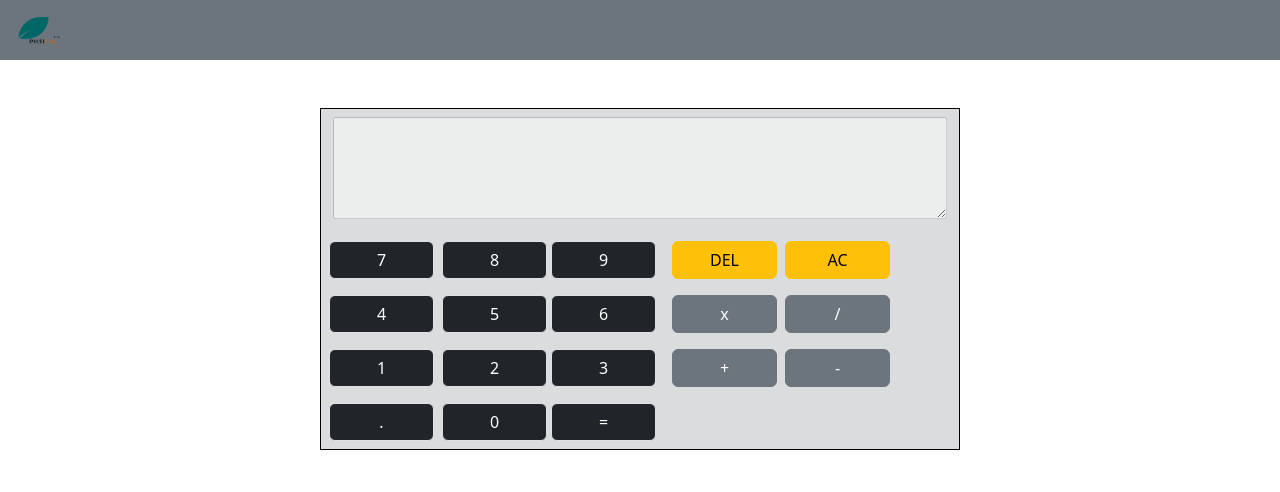
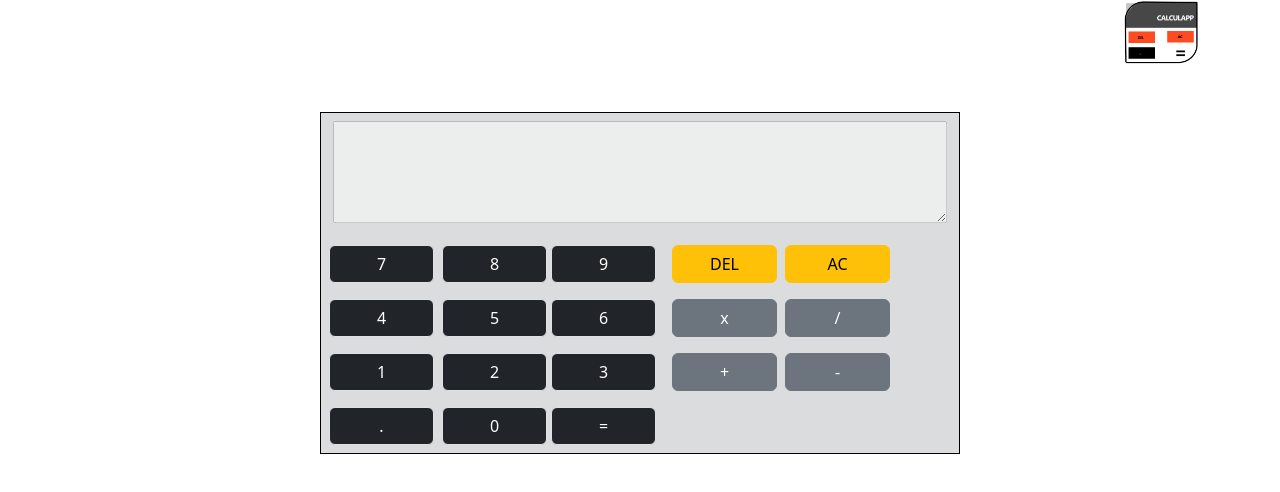
Before and after one commit to Joshered/001elec, a plain HTML site: page index.html in a window 1280 px wide. Drawn offline with Linux system fonts and the light colour scheme.

Commit message:
changement d'icone

```diff
--- a/index.html
+++ b/index.html
@@ -5,10 +5,10 @@
     <title>calculatrice</title>
     <link rel="stylesheet" href="bstrap\bstrap\css\bootstrap.min.css">
 </head>
-<body>
+<body >
     <header>
-        <div class="bg-secondary" >
-            <img src="PHYICAL.png" alt=""style="width:75px;">
+        <div class="container text-end">
+            <img src="calculapp.png" alt=""style="width:75px;" class="">
         </div>
     </header>
     <section>
```
Also changed, not shown: calculapp.png (added).
